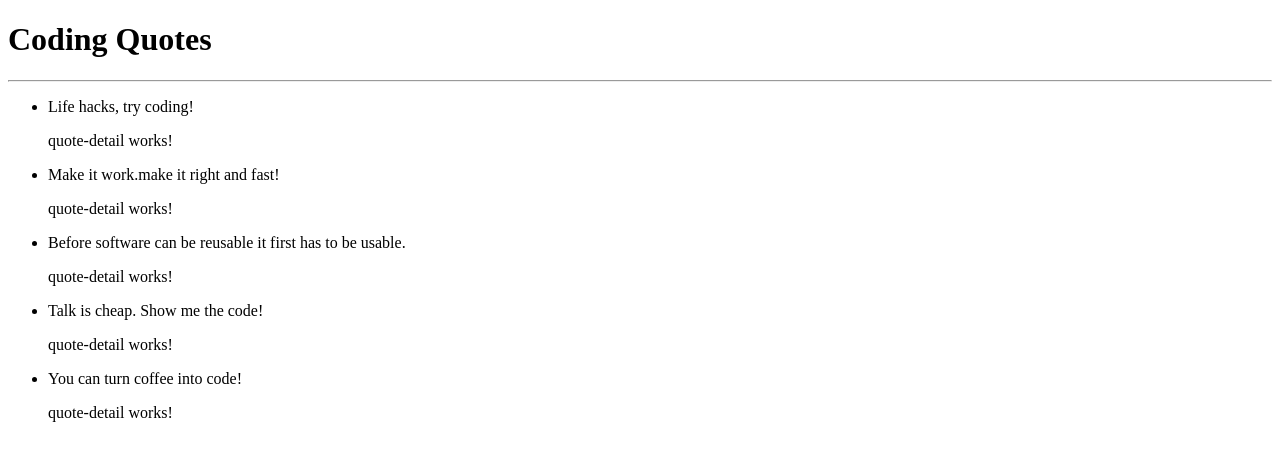
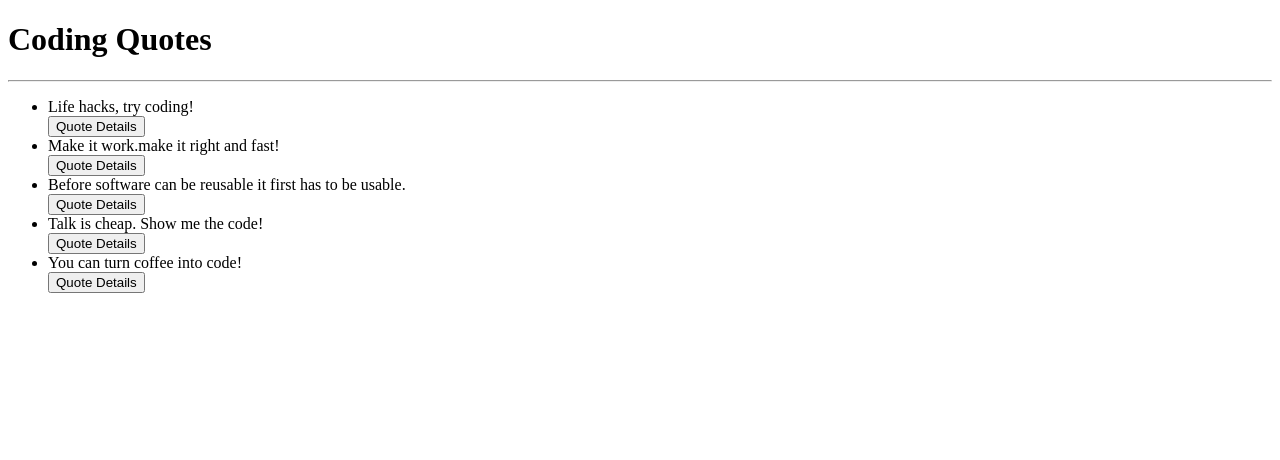
Before and after one commit to chelseaayoo/Quotes-app, an Angular app: page / in a window 1280 px wide. Shown: the top 460 px of the page. Built offline with nearby package versions, Linux system fonts and the light colour scheme.

Commit message:
apply toggle logic to hide and display quote details

```diff
--- a/src/app/quote/quote.component.html
+++ b/src/app/quote/quote.component.html
@@ -2,9 +2,10 @@
     <h1>Coding Quotes</h1>
     <hr>
     <ul>
-      <li *ngFor='let quote of quotes'>
-        {{quote.name}}
-        <app-quote-detail [quote]='quote'></app-quote-detail>
-      </li>
+        <div *ngFor='let quote of quotes;let i = index'>
+            <li>{{quote.name}}</li>
+            <button (click)='toggleDetails(i)'>Quote Details</button>
+            <app-quote-detail *ngIf='quote.showAuthor' [quote]='quote'></app-quote-detail>
+          </div>
     </ul>
   </div>
```
